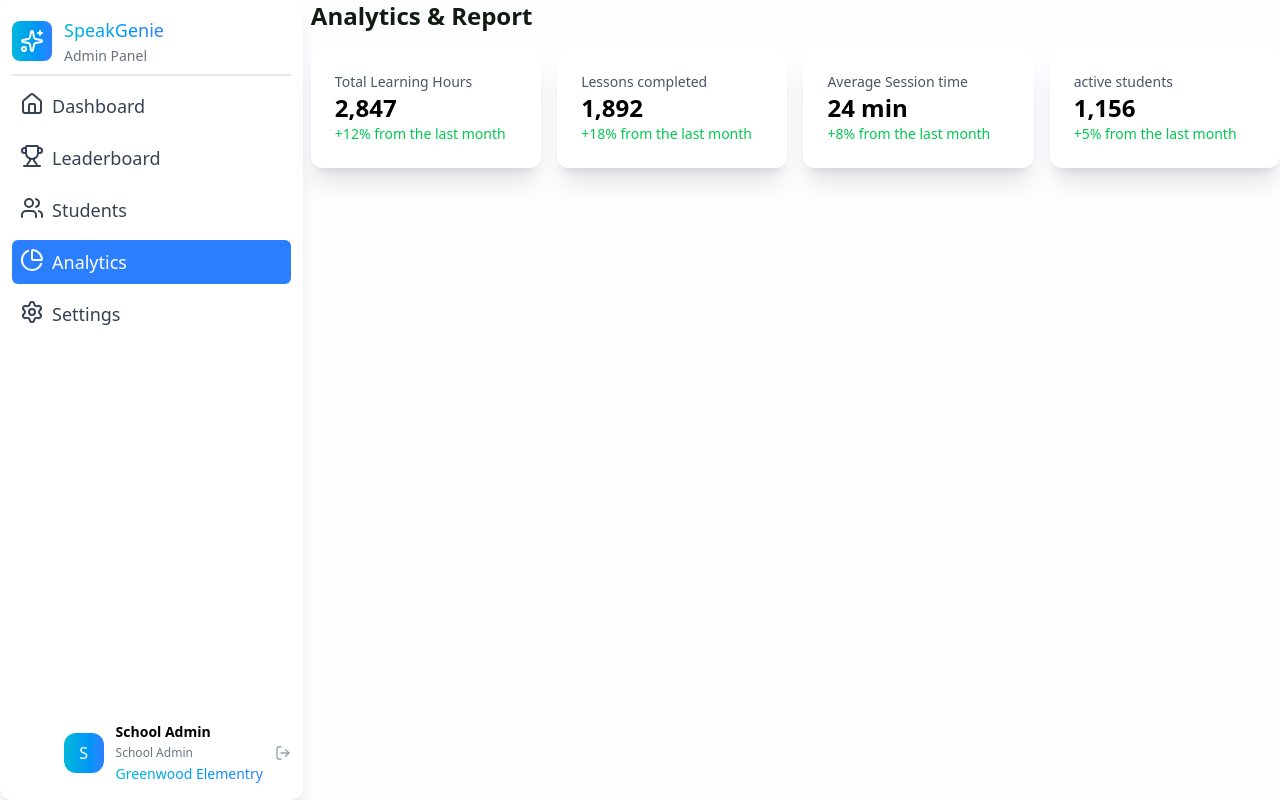
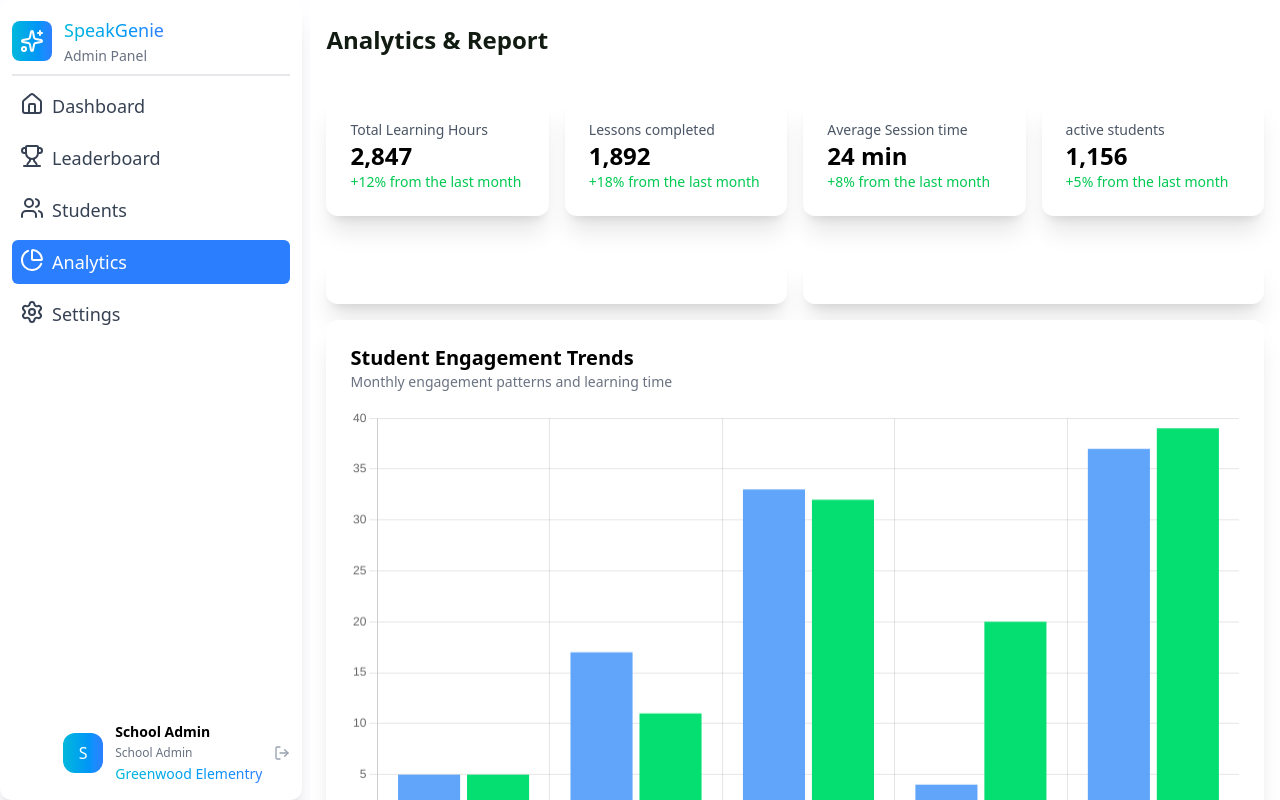
Before and after one commit to vaibhav7000/school-portal-frontend-assignmnent, a React (Vite) app: page /analytics in a window 1280 px wide. Built offline with nearby package versions, Linux system fonts and the light colour scheme.

Commit message:
Bar Chart implement

```diff
--- /dev/null
+++ b/src/Graphs/BarChart.tsx
@@ -0,0 +1,34 @@
+import {Chart, CategoryScale, LinearScale, BarElement, Title, Tooltip, Legend, type ChartData, type ChartOptions} from "chart.js";
+import { Bar } from "react-chartjs-2";
+
+interface BarChartProps {
+    data: ChartData<"bar", (number | number[] | null)[], string>,
+    options?: ChartOptions<"bar">
+}
+
+const CustomBarChart = (props: BarChartProps) => {
+    const {data, options} = props;
+
+    Chart.register(CategoryScale, LinearScale, BarElement, Title, Tooltip, Legend);
+
+    return (
+        <div>
+            <Bar data={data} options={options} />
+        </div>
+    )
+}
+
+
+
+export default CustomBarChart;
+
+
+
+
+
+
+/*
+
+    ChartJS-2 inherits the code of chart-js and provide component based architecture that under the hood works with native chartjs elements
+
+*/
--- a/src/Pages/Analytics.tsx
+++ b/src/Pages/Analytics.tsx
@@ -2,6 +2,10 @@ import { useMemo } from "react";
 import PrimaryHeading from "../Components/PrimaryHeading";
 import Text from "../Components/Text";
 import CardWrapper from "../Wrappers/CardWrapper";
+import type { ChartData, ChartOptions } from "chart.js";
+import tailwindColos from "../Utils/Tailwindcolors";
+import CustomBarChart from "../Graphs/BarChart";
+import SecondaryHeading from "../Components/SecondaryHeading";
 
 interface Report {
     text: string;
@@ -13,6 +17,7 @@ interface Report {
 type Reports = Report[]
 
 const Analytics = () => {
+
     const reports: Reports = useMemo(() => {
         return [{
             text: "Total Learning Hours",
@@ -37,8 +42,45 @@ const Analytics = () => {
         }]
     }, []);
 
+    const studentEngamenetTrends: ChartData<"bar", (number | number[])[], string> = {
+        labels: ['Jan', 'Feb', 'Mar', 'Apr', 'May'],
+        datasets: [{
+            label: "Engagement Patterns",
+            data: Array.from({length: 5}).map(() => Math.floor(Math.random() * 40)),
+            backgroundColor: tailwindColos["blue"],
+        }, {
+            label: "Learning Time",
+            data: Array.from({length: 5}).map(() => Math.floor(Math.random() * 40)),
+            backgroundColor: tailwindColos["green"],
+        }]
+    }
+
+    const studentEngamenetTrendsOptions: ChartOptions<"bar"> = {
+        responsive: true,
+        resizeDelay: 0,
+        plugins: {
+            title: {
+                display: false,
+            },
+            legend: {
+                display: false,
+            },
+            tooltip: {
+                enabled: true
+            }
+        },
+        scales: {
+            x: {
+                beginAtZero: true
+            },
+            y: {
+                beginAtZero: true
+            }
+        },
+    }
+
     return (
-        <div className="flex flex-col gap-y-4 basis-[80%]">
+        <CardWrapper className="rounded-none shadow-none flex flex-col gap-y-10 md:basis-[80%] overflow-scroll pl-4 pr-4 pt-6 sm:basis-full grow-1">
             <PrimaryHeading heading="Analytics & Report" className="text-primary-heading text-2xl font-bold" />
 
             <div className="grid grid-cols-4 gap-x-4">
@@ -53,10 +95,24 @@ const Analytics = () => {
                 })}
             </div>
 
-            <div className="grid grid-cols-2">
+            <div className="grid grid-cols-2 gap-4">
+                <CardWrapper>
 
+                </CardWrapper>
+
+                <CardWrapper>
+
+                </CardWrapper>
+
+                <CardWrapper className="col-start-1 col-end-3 flex flex-col gap-y-4">
+                    <div>
+                        <PrimaryHeading heading="Student Engagement Trends" className="capitalize text-black font-bold text-xl"/>
+                        <SecondaryHeading heading="Monthly engagement patterns and learning time" className="text-gray-500 font-medium" />
+                    </div>
+                    <CustomBarChart data={studentEngamenetTrends} options={studentEngamenetTrendsOptions} />
+                </CardWrapper>
             </div>
-        </div>
+        </CardWrapper>
     )
 }
 
--- a/src/Pages/Dashboard.tsx
+++ b/src/Pages/Dashboard.tsx
@@ -18,6 +18,7 @@ import TopScrorerCard from "../Components/TopScorerCard";
 import Input from "../Components/Input";
 import Dropdown from "../Components/Dropdown";
 import AllStudents from "../Components/AllStudents";
+import CustomBarChart from "../Graphs/BarChart";
 
 const Dashboard = () => {
     const date: Date = useMemo(() => {
@@ -98,6 +99,42 @@ const Dashboard = () => {
         }
     };
 
+    const barChartData: ChartData<"bar", number[], string> = {
+        labels: [
+            "Class 1", "Class 2", "Class 3", "Class 4",
+            "Class 5", "Class 6", "Class 7", "Class 8"
+        ],
+        datasets: [{
+            label: 'Student Count',
+            data: Array.from({ length: 8 }, () => Math.floor(Math.random() * 40)),
+            backgroundColor: tailwindColos["blue"],
+        }]
+    };
+
+    const barChartOptions: ChartOptions<"bar"> = {
+        responsive: true,
+        plugins: {
+            legend: {
+                position: "bottom"
+            },
+            title: {
+                display: false,
+                position: "bottom",
+            },
+            tooltip: {
+                enabled: true
+            }
+        },
+        scales: {
+            x: {
+                beginAtZero: true,
+            },
+            y: {
+                beginAtZero: true
+            }
+        }
+    }
+
     const reportCards: ReportCard[] = useMemo(() => {
         return [{
             text: "Total Students",
@@ -155,7 +192,7 @@ const Dashboard = () => {
 
             <div className="grid grid-cols-2 gap-4">
                 <CardWrapper className="col-start-1 col-end-3 lg:col-start-1 md:col-end-2">
-
+                    <CustomBarChart data={barChartData} options={barChartOptions} />
                 </CardWrapper>
 
                 <CardWrapper className="col-start-1 col-end-3 lg:col-start-2 md:col-end-3">
@@ -211,8 +248,8 @@ const Dashboard = () => {
 
                         <div className="grid lg:grid-cols-3 md:grid-cols-2  gap-4">
                             <TopScrorerCard className="outline-2 outline-yellow-400 shadow-none rounded-2xl bg-yellow-100 flex flex-col items-center gap-y-1" Icon={<WrapperIcon Element={Trophy} ElementProps={{
-                                className:""
-                            }}/>}
+                                className: ""
+                            }} />}
                                 Title={<Text text="Top Scorer" className="text-orange-800 font-bold text-sm" />}
 
                                 Description={<div className="text-sm text-yellow-500 flex flex-row gap-1">
@@ -222,8 +259,8 @@ const Dashboard = () => {
                             />
 
                             <TopScrorerCard className="outline-2 outline-green-400 shadow-none rounded-2xl bg-green-100 flex flex-col items-center gap-y-1" Icon={<WrapperIcon Element={Flame} ElementProps={{
-                                className:"text-red-500"
-                            }}/>}
+                                className: "text-red-500"
+                            }} />}
                                 Title={<Text text="Longest Streak" className="text-green-800 font-bold text-sm" />}
 
                                 Description={<div className="text-sm text-green-500 flex flex-row gap-1">
@@ -233,8 +270,8 @@ const Dashboard = () => {
                             />
 
                             <TopScrorerCard className="outline-2 md:col-start-1 md:col-end-3 lg:col-span-1 outline-blue-400 shadow-none rounded-2xl bg-blue-100 flex flex-col items-center gap-y-1" Icon={<WrapperIcon Element={Zap} ElementProps={{
-                                className:"text-blue-400"
-                            }}/>}
+                                className: "text-blue-400"
+                            }} />}
                                 Title={<Text text="Top Scorer" className="text-blue-800 font-bold text-sm" />}
 
                                 Description={<div className="text-sm text-blue-500 flex flex-row gap-1">
@@ -271,7 +308,7 @@ const Dashboard = () => {
 
                         <div className="grid md:grid-cols-2 lg:grid-cols-3 xl:grid-cols-4 gap-2 lg:gap-4">
                             {schoolLeaderboardData.map(data => {
-                                const {firstname, lastname, image, standard, accuracy, points} = data;
+                                const { firstname, lastname, image, standard, accuracy, points } = data;
                                 return (
                                     <AllStudents key={data.index} className="flex flex-row gap-x-2 items-center justify-between px-4 py-4" firstname={firstname} lastname={lastname} image={image} class={standard} accuracy={accuracy} points={points} imageProps={{
                                         className: "h-20 w-20 rounded-full flex items-center justify-center"
```
Lines whose indentation alone changed are shown as unchanged.
